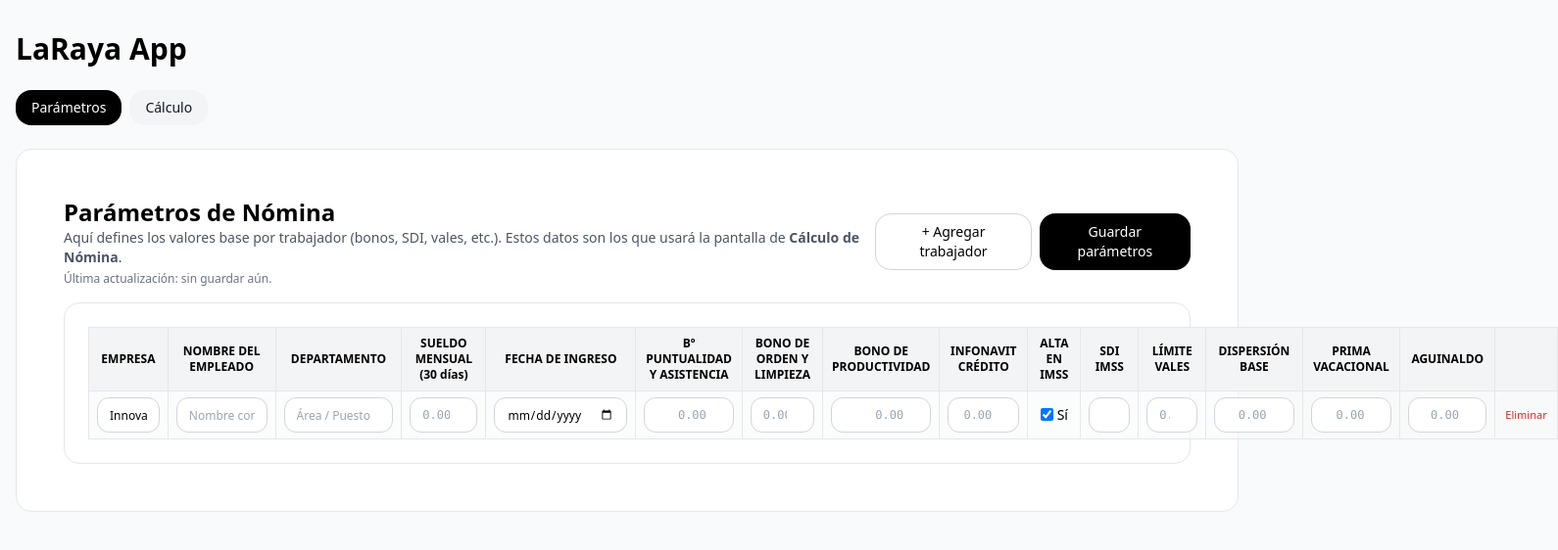
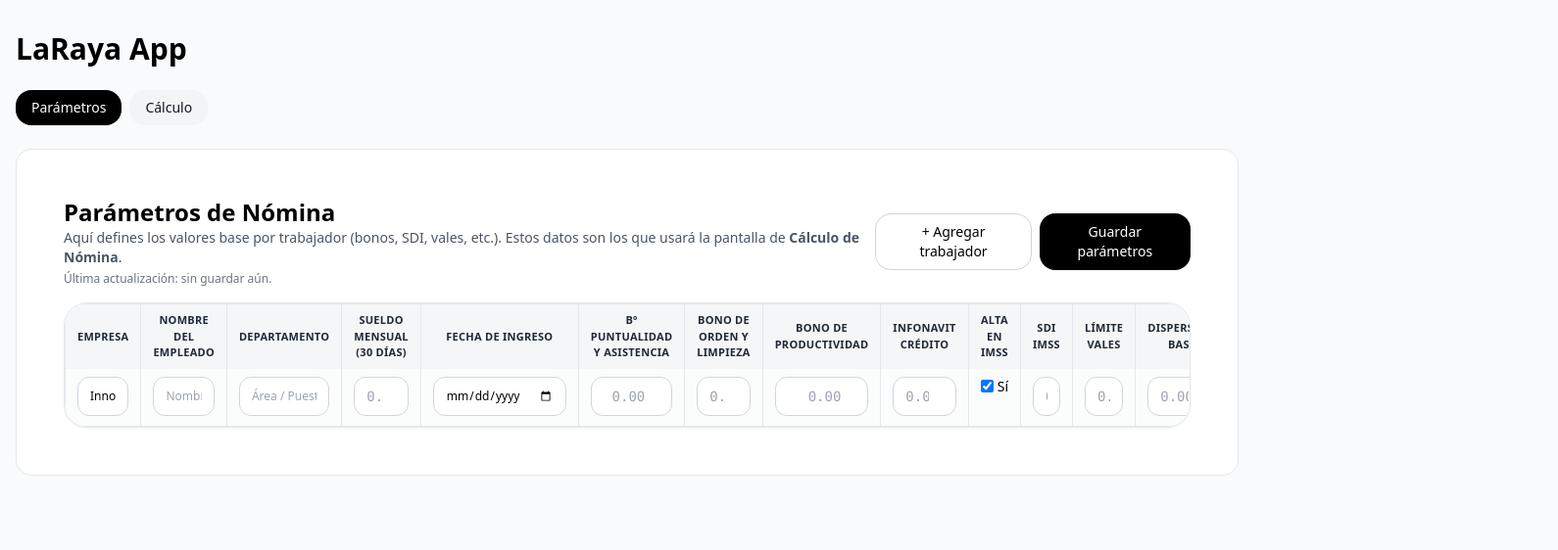
Before and after one commit to innovareegautomation-dev/Nomina-Innovart, a React (Vite) app: page / in a window 1280 px wide. Both pictures are taken after a click on the button "+ Agregar trabajador". Shown: the top 562 px of the page at 98% size, 1590 px wide, since content can reach past the window. Built offline with nearby package versions, Linux system fonts and the light colour scheme.

Commit message:
Update ParametrosNominaTab.jsx

```diff
--- a/src/pages/ParametrosNominaTab.jsx
+++ b/src/pages/ParametrosNominaTab.jsx
@@ -1,6 +1,5 @@
 // src/pages/ParametrosNominaTab.jsx
 import React, { useEffect, useState, useMemo } from "react";
-import { Card, CardContent } from "@/components/ui/card";
 import { Input } from "@/components/ui/input";
 import { Label } from "@/components/ui/label";
 import { Button } from "@/components/ui/button";
@@ -39,7 +38,7 @@ function normalizarEmpleado(emp) {
     area: emp.area || "",
     sueldoMensual: emp.sueldoMensual ?? "",
     fechaIngreso: emp.fechaIngreso || "",
-    bonoAsistencia: bonoAsistencia || "", // Puntualidad y asistencia
+    bonoAsistencia: bonoAsistencia || "",
     bonoLimpieza: bonoLimpieza || "",
     bonoProductividad: bonoProductividad || "",
     infonavitCredito: emp.infonavitCredito ?? "",
@@ -56,7 +55,6 @@ function normalizarEmpleado(emp) {
 function filaAEmpleado(fila) {
   const bonos = [];
 
-  // Solo agregamos bonos con monto > 0 para no llenar basura
   if (+fila.bonoAsistencia > 0) {
     bonos.push({
       id: "asistencia",
@@ -124,9 +122,7 @@ export default function ParametrosNominaTab() {
   const empresasDisponibles = useMemo(() => {
     const set = new Set();
     filas.forEach((f) => f.empresa && set.add(f.empresa));
-    if (!set.size) {
-      set.add("Innovart Metal Design");
-    }
+    if (!set.size) set.add("Innovart Metal Design");
     return Array.from(set);
   }, [filas]);
 
@@ -186,17 +182,24 @@ export default function ParametrosNominaTab() {
     }
   };
 
+  // Estilos base para inputs
+  const inputBase =
+    "h-10 w-full rounded-2xl border border-gray-200 bg-white px-3 text-[14px] leading-tight focus-visible:ring-1 focus-visible:ring-black";
+  const inputNum =
+    inputBase + " font-mono text-right tabular-nums";
+
   return (
-    <div className="p-6 space-y-4">
+    // w-full y sin max-width: aprovechamos todo el ancho que nos dé el layout
+    <div className="w-full px-6 py-6 space-y-4">
       <div className="flex items-center justify-between gap-4">
         <div>
           <h1 className="text-2xl font-bold">Parámetros de Nómina</h1>
           <p className="text-sm text-gray-600">
-            Aquí defines los valores base por trabajador (bonos, SDI, vales, etc.).
-            Estos datos son los que usará la pantalla de{" "}
+            Aquí defines los valores base por trabajador (bonos, SDI, vales,
+            etc.). Estos datos son los que usará la pantalla de{" "}
             <span className="font-semibold">Cálculo de Nómina</span>.
           </p>
-          <p className="text-xs text-gray-500 mt-1">
+          <p className="mt-1 text-xs text-gray-500">
             Última actualización:{" "}
             {ts ? new Date(ts).toLocaleString() : "sin guardar aún"}.
           </p>
@@ -211,32 +214,32 @@ export default function ParametrosNominaTab() {
         </div>
       </div>
 
-      <Card>
-        <CardContent className="p-0">
-          {/* Sin scrollbar interno, tabla amplia tipo Excel */}
-          <div className="w-full">
-            <table className="table-auto min-w-[1500px] text-xs border">
+      {/* Contenedor grande tipo “card” pero a ancho completo */}
+      <div className="mt-2 w-full rounded-3xl border border-gray-200 bg-white shadow-sm">
+        {/* Quitamos padding lateral para no encoger la tabla */}
+        <div className="w-full overflow-x-auto rounded-3xl">
+          <table className="min-w-full border-collapse text-[13px] border border-gray-200">
             <colgroup>
-                <col style={{ width: "8rem" }} />   {/* Empresa */}
-                <col style={{ width: "16rem" }} />  {/* Nombre */}
-                <col style={{ width: "13rem" }} />  {/* Departamento */}
-                <col style={{ width: "9rem" }} />   {/* Sueldo mensual */}
-                <col style={{ width: "9rem" }} />   {/* Fecha ingreso */}
-                <col style={{ width: "8rem" }} />   {/* Bono asistencia */}
-                <col style={{ width: "8rem" }} />   {/* Bono limpieza */}
-                <col style={{ width: "8rem" }} />   {/* Bono productividad */}
-                <col style={{ width: "7.5rem" }} /> {/* Infonavit */}
-                <col style={{ width: "6rem" }} />   {/* Alta IMSS */}
-                <col style={{ width: "8rem" }} />   {/* SDI IMSS */}
-                <col style={{ width: "8rem" }} />   {/* Límite vales */}
-                <col style={{ width: "9rem" }} />   {/* Dispersión base */}
-                <col style={{ width: "8rem" }} />   {/* Prima vacacional */}
-                <col style={{ width: "8rem" }} />   {/* Aguinaldo */}
-                <col style={{ width: "5.5rem" }} /> {/* Acciones */}
+              <col style={{ width: "8rem" }} />     {/* Empresa */}
+              <col style={{ width: "14rem" }} />    {/* Nombre */}
+              <col style={{ width: "12rem" }} />    {/* Departamento */}
+              <col style={{ width: "9rem" }} />     {/* Sueldo mensual */}
+              <col style={{ width: "9rem" }} />     {/* Fecha ingreso */}
+              <col style={{ width: "8rem" }} />     {/* Bono asistencia */}
+              <col style={{ width: "8rem" }} />     {/* Bono limpieza */}
+              <col style={{ width: "8rem" }} />     {/* Bono productividad */}
+              <col style={{ width: "8rem" }} />     {/* Infonavit */}
+              <col style={{ width: "7rem" }} />     {/* Alta IMSS */}
+              <col style={{ width: "9.5rem" }} />   {/* SDI IMSS MÁS ANCHO */}
+              <col style={{ width: "9.5rem" }} />   {/* Límite vales MÁS ANCHO */}
+              <col style={{ width: "8.5rem" }} />   {/* Dispersión base */}
+              <col style={{ width: "8.5rem" }} />   {/* Prima vacacional */}
+              <col style={{ width: "8.5rem" }} />   {/* Aguinaldo */}
+              <col style={{ width: "5rem" }} />     {/* Acciones */}
             </colgroup>
 
-              <thead className="bg-gray-100 border-b">
-                <tr className="[&>th]:px-2 [&>th]:py-2 [&>th]:border-r">
+            <thead className="bg-gray-100/80 text-[11px] font-semibold uppercase tracking-wide text-gray-800">
+              <tr className="[&>th]:px-3 [&>th]:py-2 [&>th]:border-r [&>th]:border-gray-200 text-center">
                 <th>EMPRESA</th>
                 <th>NOMBRE DEL EMPLEADO</th>
                 <th>DEPARTAMENTO</th>
@@ -256,58 +259,56 @@ export default function ParametrosNominaTab() {
               </tr>
             </thead>
 
-              <tbody className="[&>tr>td]:px-2 [&>tr>td]:py-1.5">
+            <tbody className="[&>tr>td]:px-3 [&>tr>td]:py-2">
               {filas.map((fila, idx) => {
                 const bg = idx % 2 ? "bg-white" : "bg-gray-50/60";
-                  const numInputClass =
-                    "h-9 w-full px-2 text-right text-xs font-mono leading-tight";
-                  const textInputClass =
-                    "h-9 w-full px-2 text-xs leading-tight";
-
                 return (
-                    <tr key={fila.id} className={`${bg} border-b`}>
+                  <tr
+                    key={fila.id}
+                    className={`${bg} border-b border-gray-200 align-top`}
+                  >
                     {/* Empresa */}
-                      <td className="border-r">
+                    <td className="border-r border-gray-200">
                       <Input
                         value={fila.empresa}
                         onChange={(e) =>
                           handleChange(fila.id, "empresa", e.target.value)
                         }
-                          className={textInputClass}
+                        className={inputBase + " text-xs"}
                         placeholder="Empresa"
                       />
                     </td>
 
                     {/* Nombre */}
-                      <td className="border-r">
+                    <td className="border-r border-gray-200">
                       <Input
                         value={fila.nombre}
                         onChange={(e) =>
                           handleChange(fila.id, "nombre", e.target.value)
                         }
-                          className={textInputClass}
+                        className={inputBase + " text-xs"}
                         placeholder="Nombre completo"
                       />
                     </td>
 
-                      {/* Departamento / área */}
-                      <td className="border-r">
+                    {/* Departamento */}
+                    <td className="border-r border-gray-200">
                       <Input
                         value={fila.area}
                         onChange={(e) =>
                           handleChange(fila.id, "area", e.target.value)
                         }
-                          className={textInputClass}
+                        className={inputBase + " text-xs"}
                         placeholder="Área / Puesto"
                       />
                     </td>
 
                     {/* Sueldo mensual */}
-                      <td className="border-r">
+                    <td className="border-r border-gray-200">
                       <Input
                         type="number"
-                          className={numInputClass}
-                          value={fila.sueldoMensual ?? ""}
+                        className={inputNum}
+                        value={fila.sueldoMensual}
                         onChange={(e) =>
                           handleChange(
                             fila.id,
@@ -317,16 +318,18 @@ export default function ParametrosNominaTab() {
                         }
                         placeholder="0.00"
                       />
-                        <div className="text-[10px] text-gray-500 font-mono">
-                          {fila.sueldoMensual ? currency(fila.sueldoMensual) : ""}
+                      <div className="mt-0.5 text-[10px] text-gray-500">
+                        {fila.sueldoMensual
+                          ? currency(fila.sueldoMensual)
+                          : ""}
                       </div>
                     </td>
 
                     {/* Fecha ingreso */}
-                      <td className="border-r">
+                    <td className="border-r border-gray-200">
                       <Input
                         type="date"
-                          className={textInputClass}
+                        className={inputBase + " text-xs"}
                         value={fila.fechaIngreso || ""}
                         onChange={(e) =>
                           handleChange(
@@ -339,11 +342,11 @@ export default function ParametrosNominaTab() {
                     </td>
 
                     {/* Bono asistencia */}
-                      <td className="border-r">
+                    <td className="border-r border-gray-200">
                       <Input
                         type="number"
-                          className={numInputClass}
-                          value={fila.bonoAsistencia ?? ""}
+                        className={inputNum}
+                        value={fila.bonoAsistencia}
                         onChange={(e) =>
                           handleChange(
                             fila.id,
@@ -356,11 +359,11 @@ export default function ParametrosNominaTab() {
                     </td>
 
                     {/* Bono limpieza */}
-                      <td className="border-r">
+                    <td className="border-r border-gray-200">
                       <Input
                         type="number"
-                          className={numInputClass}
-                          value={fila.bonoLimpieza ?? ""}
+                        className={inputNum}
+                        value={fila.bonoLimpieza}
                         onChange={(e) =>
                           handleChange(
                             fila.id,
@@ -373,11 +376,11 @@ export default function ParametrosNominaTab() {
                     </td>
 
                     {/* Bono productividad */}
-                      <td className="border-r">
+                    <td className="border-r border-gray-200">
                       <Input
                         type="number"
-                          className={numInputClass}
-                          value={fila.bonoProductividad ?? ""}
+                        className={inputNum}
+                        value={fila.bonoProductividad}
                         onChange={(e) =>
                           handleChange(
                             fila.id,
@@ -389,12 +392,12 @@ export default function ParametrosNominaTab() {
                       />
                     </td>
 
-                      {/* Infonavit crédito */}
-                      <td className="border-r">
+                    {/* Infonavit */}
+                    <td className="border-r border-gray-200">
                       <Input
                         type="number"
-                          className={numInputClass}
-                          value={fila.infonavitCredito ?? ""}
+                        className={inputNum}
+                        value={fila.infonavitCredito}
                         onChange={(e) =>
                           handleChange(
                             fila.id,
@@ -406,8 +409,8 @@ export default function ParametrosNominaTab() {
                       />
                     </td>
 
-                      {/* Alta en IMSS */}
-                      <td className="border-r text-center">
+                    {/* Alta IMSS */}
+                    <td className="border-r border-gray-200 text-center">
                       <Label className="inline-flex items-center justify-center gap-1 text-[11px]">
                         <input
                           type="checkbox"
@@ -418,12 +421,13 @@ export default function ParametrosNominaTab() {
                       </Label>
                     </td>
 
-                      {/* SDI IMSS */}
-                      <td className="border-r">
+                    {/* SDI IMSS  (TEXT para que quepa todo el número) */}
+                    <td className="border-r border-gray-200">
                       <Input
-                          type="number"
-                          className={numInputClass}
-                          value={fila.sdi ?? ""}
+                        type="text"
+                        inputMode="decimal"
+                        className={inputNum}
+                        value={fila.sdi}
                         onChange={(e) =>
                           handleChange(fila.id, "sdi", e.target.value)
                         }
@@ -431,12 +435,13 @@ export default function ParametrosNominaTab() {
                       />
                     </td>
 
-                      {/* Límite vales */}
-                      <td className="border-r">
+                    {/* Límite vales  (TEXT también) */}
+                    <td className="border-r border-gray-200">
                       <Input
-                          type="number"
-                          className={numInputClass}
-                          value={fila.limiteVales ?? ""}
+                        type="text"
+                        inputMode="decimal"
+                        className={inputNum}
+                        value={fila.limiteVales}
                         onChange={(e) =>
                           handleChange(
                             fila.id,
@@ -448,12 +453,12 @@ export default function ParametrosNominaTab() {
                       />
                     </td>
 
-                      {/* Dispersión base (referencia) */}
-                      <td className="border-r">
+                    {/* Dispersión base */}
+                    <td className="border-r border-gray-200">
                       <Input
                         type="number"
-                          className={numInputClass}
-                          value={fila.dispersion ?? ""}
+                        className={inputNum}
+                        value={fila.dispersion}
                         onChange={(e) =>
                           handleChange(
                             fila.id,
@@ -466,11 +471,11 @@ export default function ParametrosNominaTab() {
                     </td>
 
                     {/* Prima vacacional */}
-                      <td className="border-r">
+                    <td className="border-r border-gray-200">
                       <Input
                         type="number"
-                          className={numInputClass}
-                          value={fila.primaVacacional ?? ""}
+                        className={inputNum}
+                        value={fila.primaVacacional}
                         onChange={(e) =>
                           handleChange(
                             fila.id,
@@ -483,17 +488,13 @@ export default function ParametrosNominaTab() {
                     </td>
 
                     {/* Aguinaldo */}
-                      <td className="border-r">
+                    <td className="border-r border-gray-200">
                       <Input
                         type="number"
-                          className={numInputClass}
-                          value={fila.aguinaldo ?? ""}
+                        className={inputNum}
+                        value={fila.aguinaldo}
                         onChange={(e) =>
-                            handleChange(
-                              fila.id,
-                              "aguinaldo",
-                              e.target.value
-                            )
+                          handleChange(fila.id, "aguinaldo", e.target.value)
                         }
                         placeholder="0.00"
                       />
@@ -517,7 +518,7 @@ export default function ParametrosNominaTab() {
                 <tr>
                   <td
                     colSpan={16}
-                      className="py-6 text-center text-gray-500 text-sm"
+                    className="py-6 text-center text-sm text-gray-500"
                   >
                     No hay trabajadores configurados.{" "}
                     <button
@@ -533,8 +534,7 @@ export default function ParametrosNominaTab() {
             </tbody>
           </table>
         </div>
-        </CardContent>
-      </Card>
+      </div>
     </div>
   );
 }
```
Lines whose indentation alone changed are shown as unchanged.
